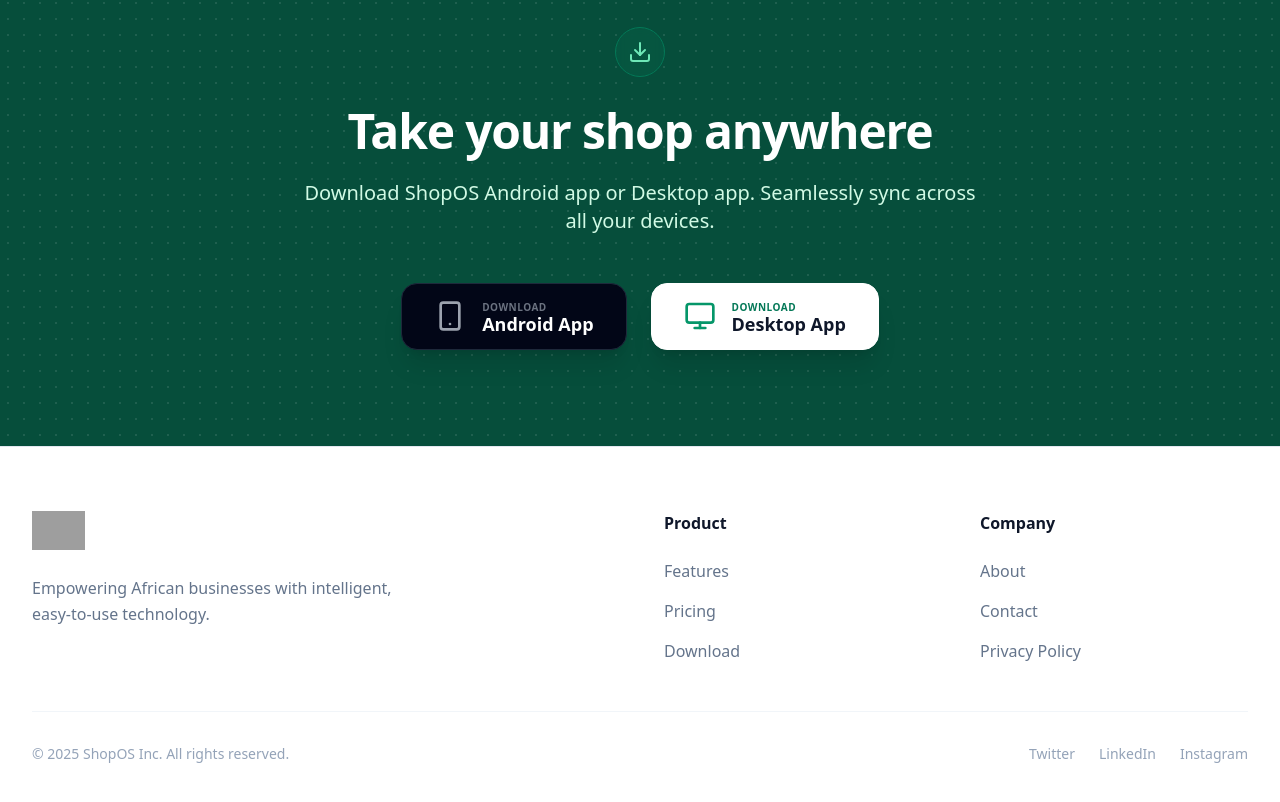
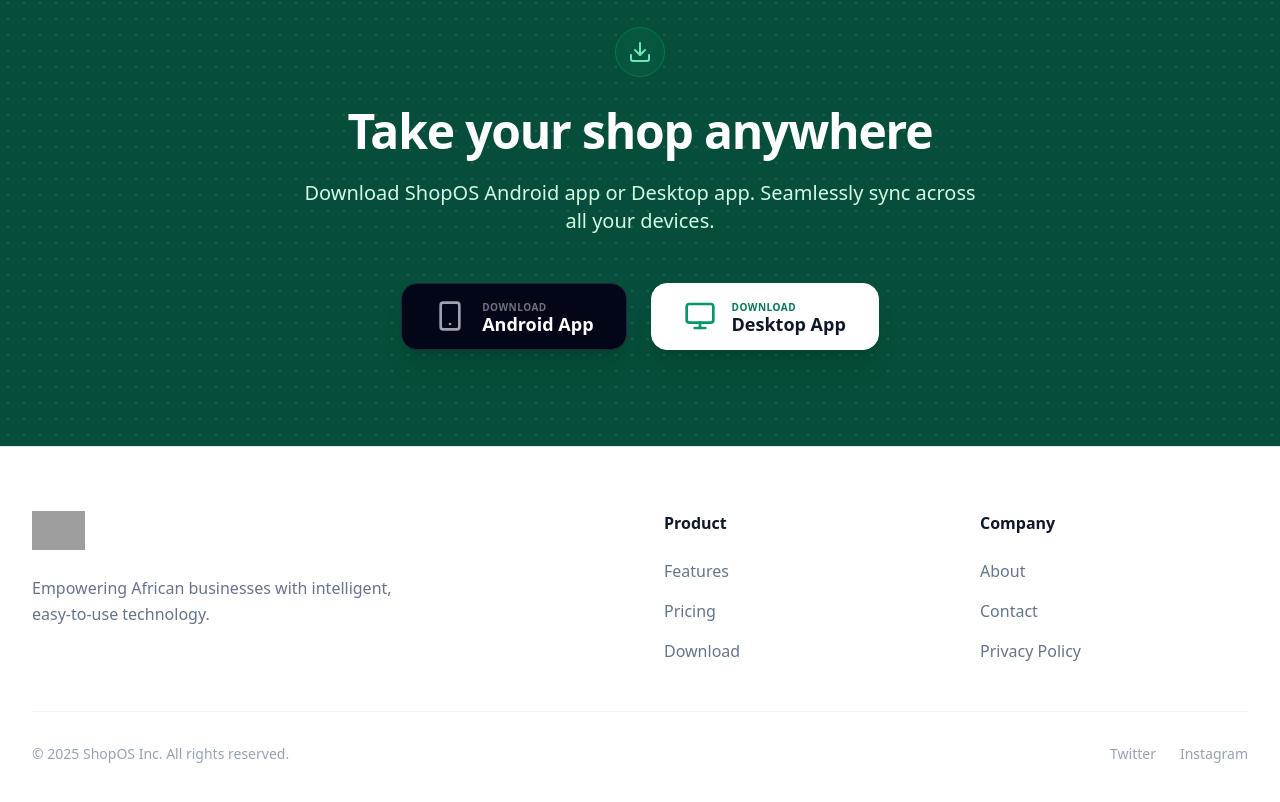
Before and after one commit to shoposappcom/ShopOS, a React (Vite) app: page / in a window 1280 px wide. Shown: the part 4074-4876 px from the top of the page. Built offline with nearby package versions, Linux system fonts and the light colour scheme; grey boxes are pictures that could not be loaded.

Commit message:
Remove LinkedIn link from footer

```diff
--- a/pages/Landing.tsx
+++ b/pages/Landing.tsx
@@ -509,7 +509,6 @@
                 <p>© 2025 ShopOS Inc. All rights reserved.</p>
                 <div className="flex gap-6">
                     <a href="#" className="hover:text-slate-600">Twitter</a>
-                    <a href="#" className="hover:text-slate-600">LinkedIn</a>
                     <a href="#" className="hover:text-slate-600">Instagram</a>
                 </div>
             </div>
```
